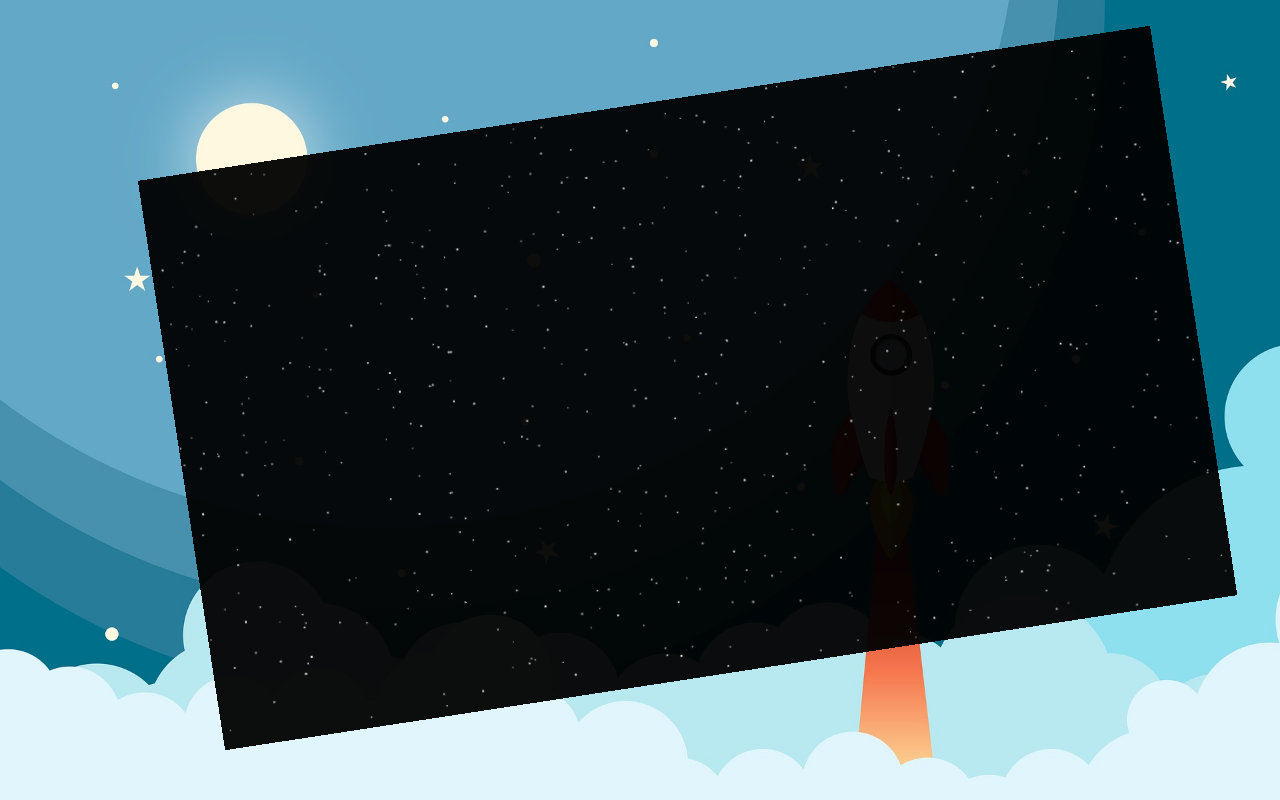
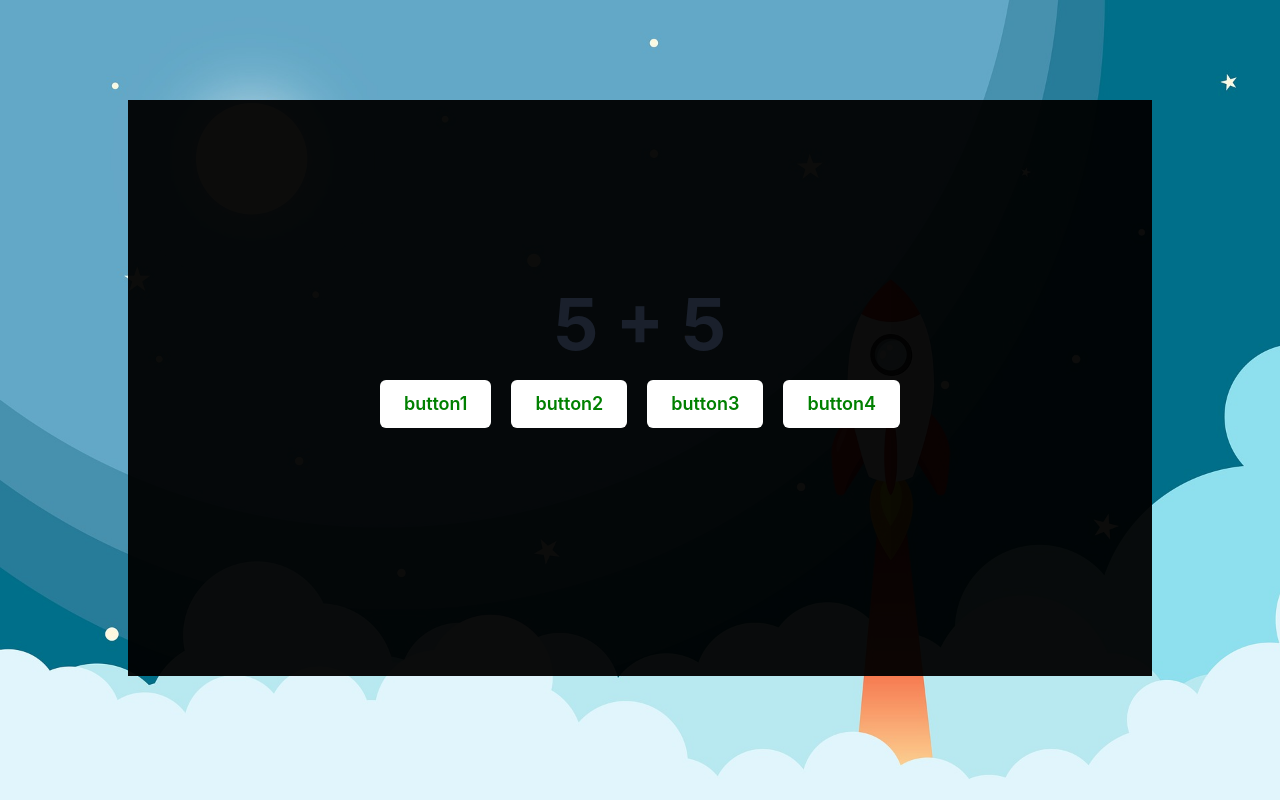
Before and after one commit to tripoint-jmv/space-bunny, a React (Vite) app: page / in a window 1280 px wide. Both pictures are taken after a click on the button "Start Game". Built offline with nearby package versions, Linux system fonts and the light colour scheme.

Commit message:
added a static quiz scene.

```diff
--- a/src/components/GameScreen.jsx
+++ b/src/components/GameScreen.jsx
@@ -1,21 +1,12 @@
-import Canvas from "../core/components/Canvas";
-import { gsap } from "gsap";
-import { bgScene } from "./scenes/backgroundScene";
-import { charachterScene } from "./scenes/charachterScene";
+import QuizScreen from "./scenes/quiz/QuizScreen";
+import { useState } from "react";
+import MainScreen from "./scenes/main/MainScreen";
 
 export default function GameScreen() {
-  const mainScene = (context) => {
-    const tl = gsap.timeline({
-      onComplete: function () {
-        charachterScene(context);
-      },
-    });
-    tl.add(bgScene(context));
-  };
-
-  return (
-    <>
-      <Canvas draw={mainScene} height="576" width="1024" />
-    </>
-  );
+  const [isBattle, setIsBattle] = useState(true);
+  /*
+   * TODO:
+   * Set battle state on collision with asteroid, moon, etc.
+   */
+  return <>{isBattle ? <QuizScreen /> : <MainScreen />}</>;
 }
--- /dev/null
+++ b/src/components/scenes/main/MainScreen.jsx
@@ -0,0 +1,13 @@
+import gsap from "gsap";
+import Canvas from "../../../core/components/Canvas";
+import { bgScene } from "./backgroundScene";
+
+export default function MainScreen() {
+  const mainScene = (context) => {
+    const tl = gsap.timeline({
+      defaults: { duration: "stagger", ease: "Power4" },
+    });
+    tl.add(bgScene(context));
+  };
+  return <Canvas draw={mainScene} height="576" width="1024"></Canvas>;
+}
--- a/src/components/scenes/backgroundScene.js
+++ b/src/components/scenes/main/backgroundScene.js
@@ -1,13 +1,14 @@
 import { gsap } from "gsap";
-import { stars } from "../../core/utils/stars";
-import { moon } from "../canvasItems/moon";
-import { asteroids } from "../canvasItems/asteroids";
-
+import { stars } from "../../../core/utils/stars";
+import { moon } from "../../canvasItems/moon";
+import { asteroids } from "../../canvasItems/asteroids";
+import { charachterScene } from "./charachterScene";
 export function bgScene(context) {
   const tl = gsap.timeline({
     onComplete: function () {
       moon(context);
       asteroids(context);
+      charachterScene(context);
     },
   });
   const canvasCtx = context.canvas;
--- a/src/components/scenes/charachterScene.js
+++ b/src/components/scenes/main/charachterScene.js
@@ -1,4 +1,8 @@
+import { gsap } from "gsap";
+
 export const charachterScene = (context) => {
+  const tl = gsap.timeline();
+
   const canvasCtx = context.canvas;
   const canvasWidth = canvasCtx.width;
   const canvasHeight = canvasCtx.height;
@@ -16,4 +20,7 @@ export const charachterScene = (context) => {
       canvasHeight / 4
     );
   };
+  tl.add(canvasCtx, charachterScene);
+
+  return tl;
 };
--- /dev/null
+++ b/src/components/scenes/quiz/Quiz.jsx
@@ -0,0 +1,23 @@
+import { Button, Heading, HStack, VStack } from "@chakra-ui/react";
+
+export const Quiz = () => {
+  return (
+    <VStack zIndex={1} pos="absolute" mt="72" spacing={5} p={-60} mb={10}>
+      <Heading size="4xl">5 + 5</Heading>
+      <HStack spacing={5}>
+        <Button bgColor={"white"} color={"green"} size={"lg"}>
+          button1
+        </Button>
+        <Button bgColor={"white"} color={"green"} size={"lg"}>
+          button2
+        </Button>
+        <Button bgColor={"white"} color={"green"} size={"lg"}>
+          button3
+        </Button>
+        <Button bgColor={"white"} color={"green"} size={"lg"}>
+          button4
+        </Button>
+      </HStack>
+    </VStack>
+  );
+};
--- /dev/null
+++ b/src/components/scenes/quiz/QuizScreen.jsx
@@ -0,0 +1,18 @@
+import { questions } from "./questions";
+import gsap from "gsap";
+import Canvas from "../../../core/components/Canvas";
+import { Container } from "@chakra-ui/react";
+import { Quiz } from "./Quiz";
+
+export default function QuizScreen() {
+  const quizScene = (context) => {
+    const tl = gsap.timeline();
+    tl.add(questions(context));
+  };
+  return (
+    <Container maxW="sm" centerContent>
+      <Canvas draw={quizScene} height="576" width="1024" />
+      <Quiz />
+    </Container>
+  );
+}
--- /dev/null
+++ b/src/components/scenes/quiz/questions.js
@@ -0,0 +1,12 @@
+import { gsap } from "gsap";
+
+export function questions(context) {
+  const tl = gsap.timeline();
+  const canvasCtx = context.canvas;
+
+  tl.to(canvasCtx, { x: 0, y: 100 });
+  tl.to(canvasCtx, {
+    backgroundColor: "black",
+    opacity: ".95",
+  });
+}
```
